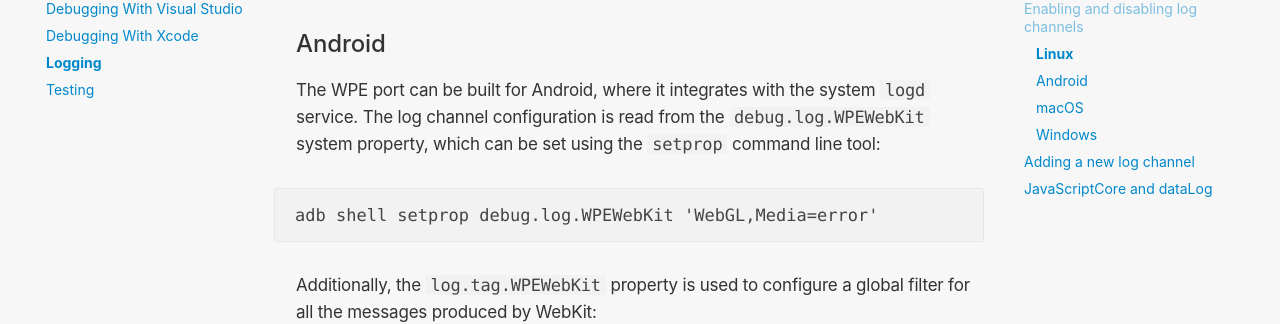
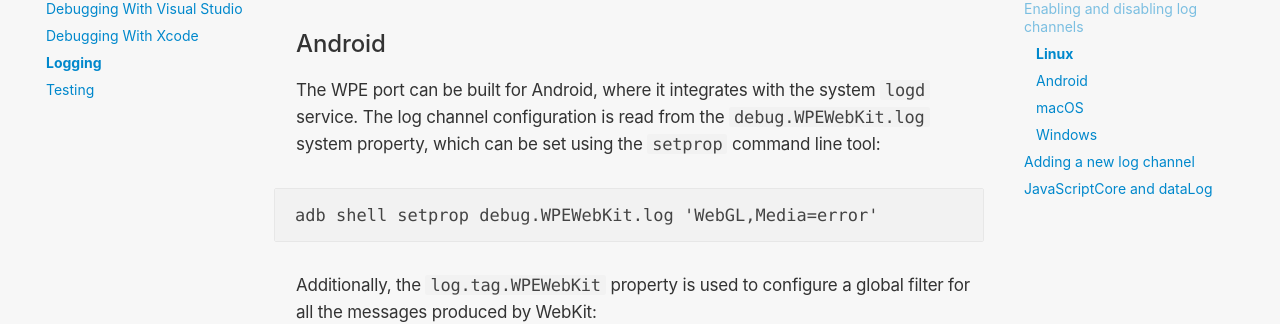
Before and after one commit to WebKit/Documentation, an MkDocs documentation site: the page built from docs/Build & Debug/Logging.md, in a window 1280 px wide and 900 px high, scrolled down 2790 px. Shown: the part 153-477 px from the top of the window. Built offline with MkDocs 1.6.1 and Material for MkDocs 9.7.7, drawn with Linux system fonts in a browser that asks for light colours; comment, search, counter and statistics services are not loaded.

````diff
--- a/docs/Build & Debug/Logging.md
+++ b/docs/Build & Debug/Logging.md
@@ -85,11 +85,11 @@ WEBKIT_DEBUG=Scrolling Tools/Scripts/run-minibrowser --gtk --debug
 
 The WPE port can be built for Android, where it integrates with the system
 `logd` service. The log channel configuration is read from the
-`debug.log.WPEWebKit` system property, which can be set using the `setprop`
+`debug.WPEWebKit.log` system property, which can be set using the `setprop`
 command line tool:
 
 ```sh
-adb shell setprop debug.log.WPEWebKit 'WebGL,Media=error'
+adb shell setprop debug.WPEWebKit.log 'WebGL,Media=error'
 ```
 
 Additionally, the `log.tag.WPEWebKit` property is used to configure a global
````
